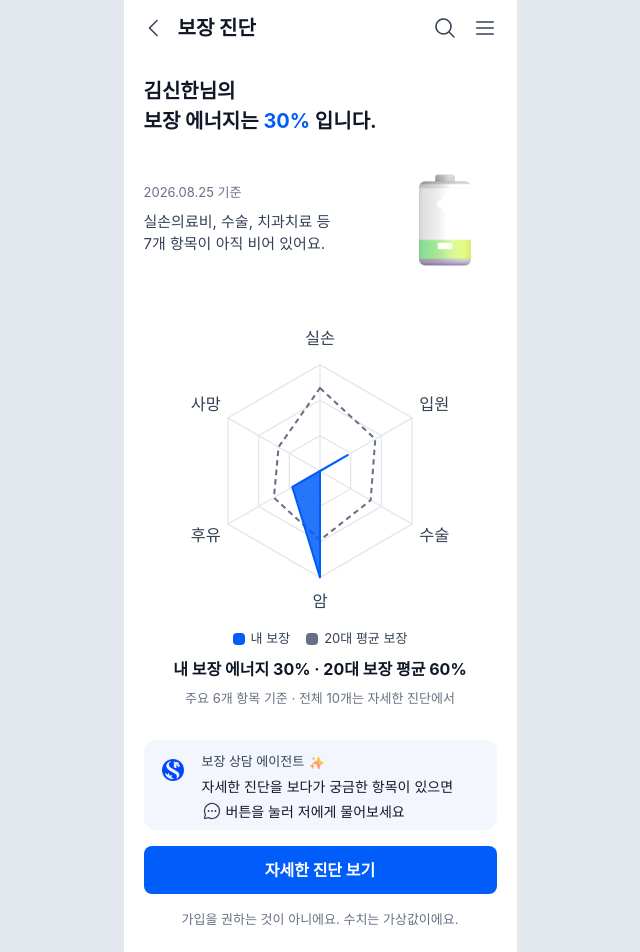
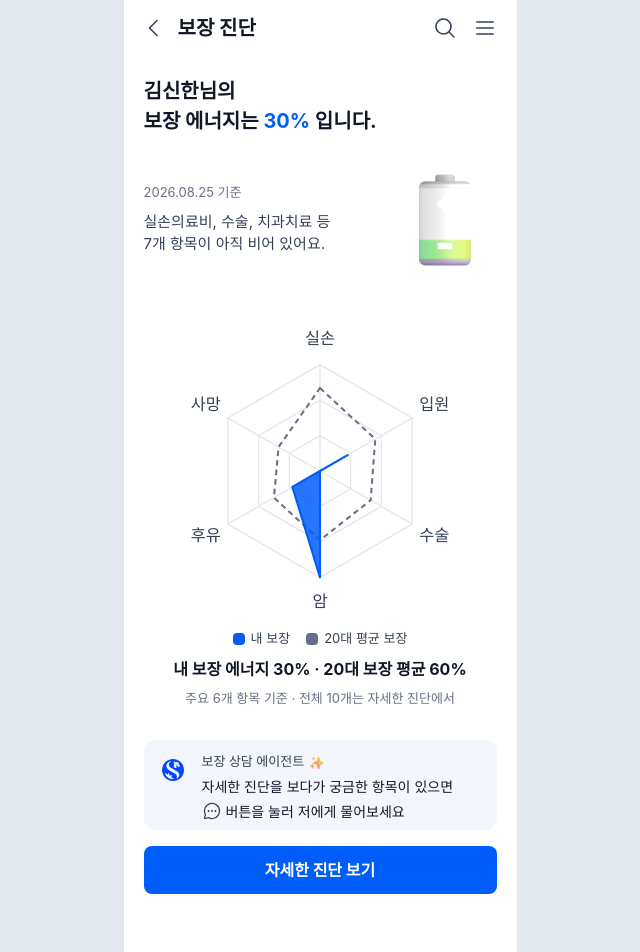
Before and after one commit to youngjun1227/supersol-insurance-app, a React (Vite) app: page /diagnosis/briefing in a window 1280 px wide. Shown: the top 952 px of the page, without its empty margins (320-960 px from the left). Built offline with nearby package versions, Linux system fonts and the light colour scheme; a web font is replaced by a local one.

Commit message:
S3-D 면책 문구 제거 — Figma 에 없는 것을 임의로 넣었다
변경로그가 면책을 지정한 곳은 S3-C 와 S1 이고, S3-D 프레임에는 없다.
figma-ref 와 나란히 비교하다 발견했다

```diff
--- a/src/pages/Briefing.module.css
+++ b/src/pages/Briefing.module.css
@@ -158,9 +158,3 @@
   gap: var(--space-1);
   color: var(--text-primary);
 }
-
-.disclaimer {
-  width: 100%;
-  color: var(--text-caption);
-  text-align: center;
-}
--- a/src/pages/Briefing.tsx
+++ b/src/pages/Briefing.tsx
@@ -8,7 +8,6 @@ import { useNavigate } from 'react-router-dom'
 import { AppShell, Button, Header, IconAction, RadarChart } from '@/components'
 import type { RadarAxis } from '@/components/RadarChart'
 import { useMock } from '@/app/MockProvider'
-import { DIAGNOSIS } from '@/data/copy'
 import { batteryAsset, batteryLevelFor } from '@/lib/coverage'
 import { ELEMENT, SCREEN, tid } from '@/lib/targetId'
 import styles from './Briefing.module.css'
@@ -143,8 +142,6 @@ export function Briefing() {
         >
           자세한 진단 보기
         </Button>
-
-        <p className={`${styles.disclaimer} t-caption`}>{DIAGNOSIS.disclaimer}</p>
       </div>
     </AppShell>
   )
```
